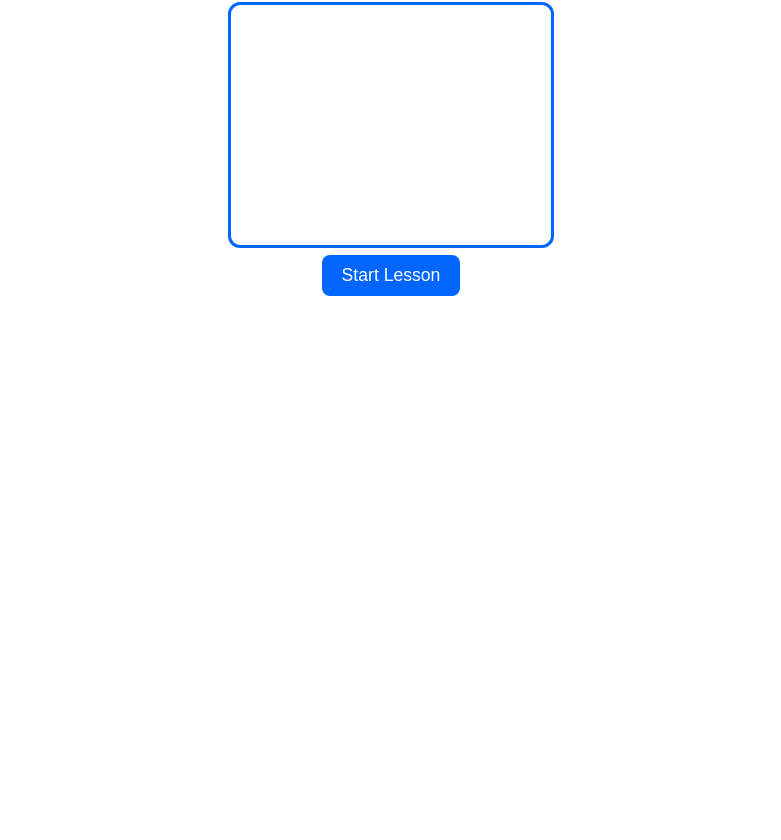
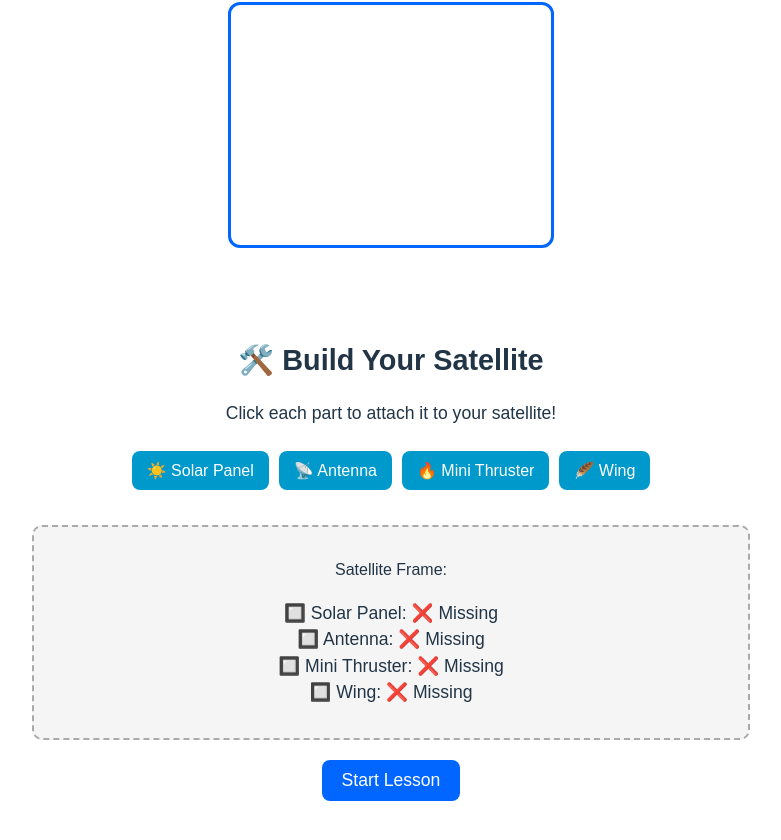
Before and after one commit to SaadASyed/Build-your-own-satellite, a React (Vite) app: page / in a window 1280 px wide. Shown: the part 724-1564 px from the top of the page, without its empty margins (249-1030 px from the left). Before the commit the page ends 1072 px from the top, so only its background shows below. Built offline with nearby package versions, Linux system fonts and the light colour scheme; no server answers.

Commit message:
updates to the SatelliteBuilder component

```diff
--- a/src/App.jsx
+++ b/src/App.jsx
@@ -2,6 +2,7 @@ import './App.css';
 import RocketAvatar from './components/RocketAvatar';
 import LessonSpeech from './components/LessonSpeech';
 import WebcamFeed from './components/WebcamFeed';
+import SatelliteBuilder from './components/SatelliteBuilder';
 
 function App() {
   return (
@@ -13,6 +14,7 @@ function App() {
       </p>
       <LessonSpeech />
       <WebcamFeed />
+      <SatelliteBuilder />
       <button style={styles.button} onClick={() => alert('Lesson will start soon!')}>
         Start Lesson
       </button>
--- /dev/null
+++ b/src/components/SatelliteBuilder.jsx
@@ -0,0 +1,117 @@
+import React, { useState } from 'react';
+
+const SatelliteBuilder = () => {
+  const [placedParts, setPlacedParts] = useState({
+    solarPanel: false,
+    antenna: false,
+    thruster: false,
+    wing: false
+  });
+
+  const handlePlacePart = (partName) => {
+    setPlacedParts((prev) => ({
+      ...prev,
+      [partName]: true
+    }));
+  };
+
+  const allPartsPlaced = Object.values(placedParts).every(Boolean);
+
+  return (
+    <div style={styles.container}>
+      <h2 style={styles.heading}>🛠️ Build Your Satellite</h2>
+      <p style={styles.instructions}>
+        Click each part to attach it to your satellite!
+      </p>
+
+      <div style={styles.partsPanel}>
+        {!placedParts.solarPanel && (
+          <button onClick={() => handlePlacePart('solarPanel')} style={styles.partButton}>
+            ☀️ Solar Panel
+          </button>
+        )}
+        {!placedParts.antenna && (
+          <button onClick={() => handlePlacePart('antenna')} style={styles.partButton}>
+            📡 Antenna
+          </button>
+        )}
+        {!placedParts.thruster && (
+          <button onClick={() => handlePlacePart('thruster')} style={styles.partButton}>
+            🔥 Mini Thruster
+          </button>
+        )}
+        {!placedParts.wing && (
+          <button onClick={() => handlePlacePart('wing')} style={styles.partButton}>
+            🪶 Wing
+          </button>
+        )}
+      </div>
+
+      <div style={styles.satelliteFrame}>
+        <p>Satellite Frame:</p>
+        <ul style={styles.partsList}>
+          <li>🔲 Solar Panel: {placedParts.solarPanel ? '✅ Placed' : '❌ Missing'}</li>
+          <li>🔲 Antenna: {placedParts.antenna ? '✅ Placed' : '❌ Missing'}</li>
+          <li>🔲 Mini Thruster: {placedParts.thruster ? '✅ Placed' : '❌ Missing'}</li>
+          <li>🔲 Wing: {placedParts.wing ? '✅ Placed' : '❌ Missing'}</li>
+        </ul>
+      </div>
+
+      {allPartsPlaced && (
+        <div style={styles.successBox}>
+          🛰️ Satellite Assembled! Great work, astronaut!
+        </div>
+      )}
+    </div>
+  );
+};
+
+const styles = {
+  container: {
+    marginTop: '40px',
+    padding: '20px',
+    textAlign: 'center'
+  },
+  heading: {
+    fontSize: '1.8rem',
+    marginBottom: '10px'
+  },
+  instructions: {
+    fontSize: '1.1rem',
+    marginBottom: '20px'
+  },
+  partsPanel: {
+    marginBottom: '30px'
+  },
+  partButton: {
+    margin: '5px',
+    padding: '10px 15px',
+    fontSize: '1rem',
+    backgroundColor: '#0099cc',
+    color: 'white',
+    border: 'none',
+    borderRadius: '8px',
+    cursor: 'pointer'
+  },
+  satelliteFrame: {
+    border: '2px dashed #aaa',
+    padding: '15px',
+    borderRadius: '10px',
+    backgroundColor: '#f5f5f5'
+  },
+  partsList: {
+    listStyleType: 'none',
+    padding: 0,
+    fontSize: '1.1rem'
+  },
+  successBox: {
+    marginTop: '20px',
+    padding: '10px',
+    backgroundColor: '#d1ffd6',
+    border: '2px solid green',
+    borderRadius: '8px',
+    fontSize: '1.2rem'
+  }
+};
+
+export default SatelliteBuilder;
```
